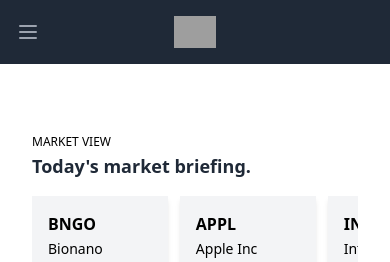
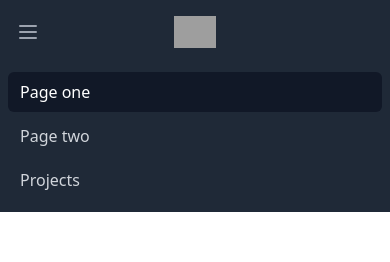
Before and after one commit to samwizzy/chaka-stocks, an Angular app: page / in a window 390 px wide. Shown: the top 262 px of the page. Built offline with nearby package versions, Linux system fonts and the light colour scheme; data requests are answered from the project's data file; grey boxes are pictures that could not be loaded.

Commit message:
pages responsiveness

```diff
--- a/src/app/core/appbar/appbar.component.html
+++ b/src/app/core/appbar/appbar.component.html
@@ -125,4 +125,59 @@
       </div>
     </div>
   </div>
+
+  <!-- Mobile menu, show/hide based on menu state. -->
+  <div class="sm:hidden" id="mobile-menu">
+    <div class="px-2 pt-2 pb-3 space-y-1">
+      <!-- Current: "bg-gray-900 text-white", Default: "text-gray-300 hover:bg-gray-700 hover:text-white" -->
+      <a
+        [routerLink]="['/']"
+        class="
+          bg-gray-900
+          text-white
+          block
+          px-3
+          py-2
+          rounded-md
+          text-base
+          font-medium
+        "
+        aria-current="page"
+      >
+        Page one
+      </a>
+
+      <a
+        [routerLink]="['/page-two']"
+        class="
+          text-gray-300
+          hover:bg-gray-700 hover:text-white
+          block
+          px-3
+          py-2
+          rounded-md
+          text-base
+          font-medium
+        "
+      >
+        Page two
+      </a>
+
+      <a
+        [routerLink]="['/page-three']"
+        class="
+          text-gray-300
+          hover:bg-gray-700 hover:text-white
+          block
+          px-3
+          py-2
+          rounded-md
+          text-base
+          font-medium
+        "
+      >
+        Projects
+      </a>
+    </div>
+  </div>
 </nav>
```
